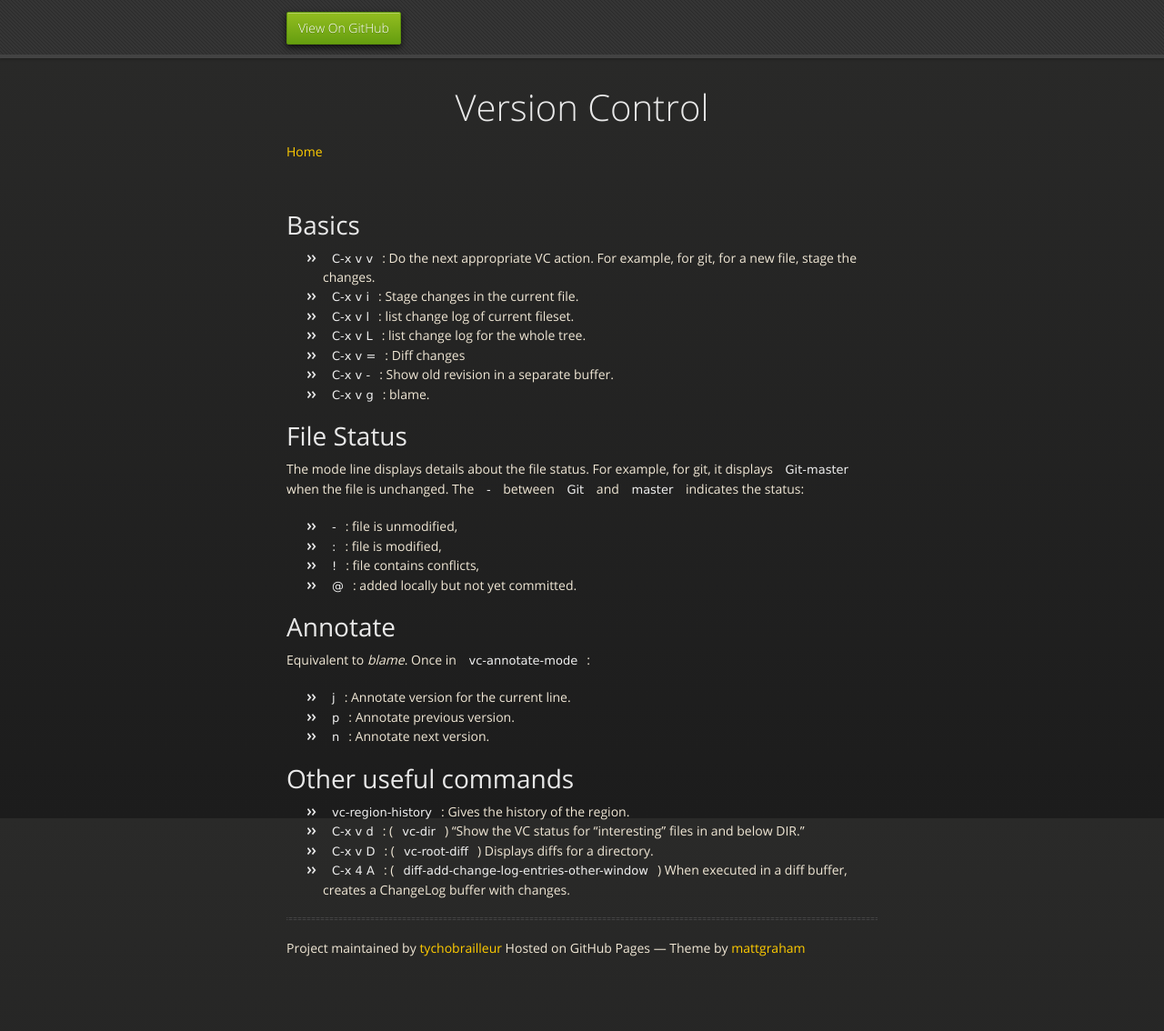
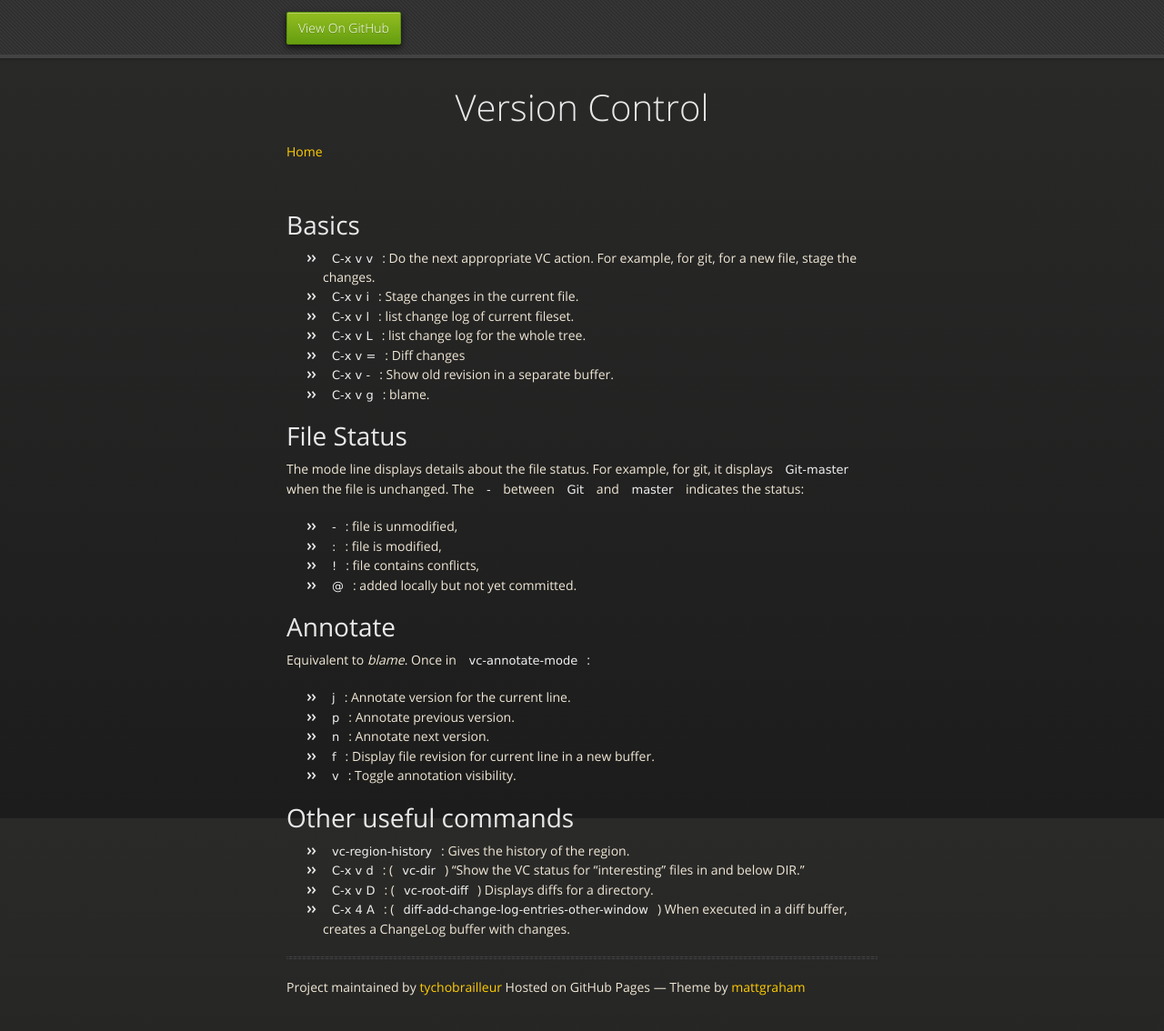
Before and after one commit to tychobrailleur/tychobrailleur.github.io, a Jekyll site: the page built from vcs.md, in a window 1280 px wide and 1186 px high. Shown: the top 1134 px of the window at 91% size. Built offline with Jekyll 4.4.1, drawn with Linux system fonts in a browser that asks for light colours; nearby versions of some CDN libraries.

Commit message:
Add `f` and `v` keys.

```diff
--- a/vcs.md
+++ b/vcs.md
@@ -30,6 +30,8 @@
 - `j`: Annotate version for the current line.
 - `p`: Annotate previous version.
 - `n`: Annotate next version.
+- `f`: Display file revision for current line in a new buffer.
+- `v`: Toggle annotation visibility.
 
 # Other useful commands
 
```
